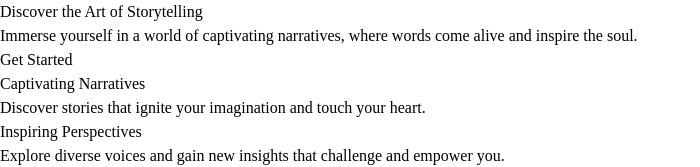
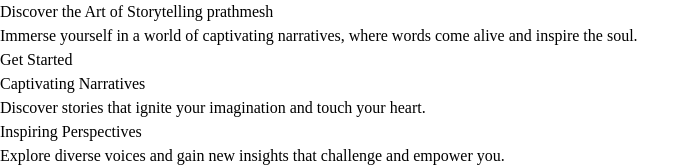
Before and after one commit to prathmesh0125/BlogCraft, a React (Vite) app in the folder frontend/: page / in a window 1280 px wide. Shown: the top 167 px of the page, without its empty margins (0-700 px from the left). Built offline with nearby package versions, Linux system fonts and the light colour scheme.

Commit message:
first pull request

```diff
--- a/frontend/src/components/Herosection.tsx
+++ b/frontend/src/components/Herosection.tsx
@@ -12,7 +12,7 @@ const Herosection = () => {
         <div className="max-w-4xl w-full space-y-8 text-center">
           <div className="space-y-4">
             <h1 className="text-4xl font-bold w-full tracking-tight text-gray-900  sm:text-5xl md:text-6xl">
-              Discover the Art of Storytelling
+              Discover the Art of Storytelling prathmesh
             </h1>
             <p className="text-lg text-gray-600  md:text-xl">
               Immerse yourself in a world of captivating narratives, where words come alive and inspire the soul.
```
